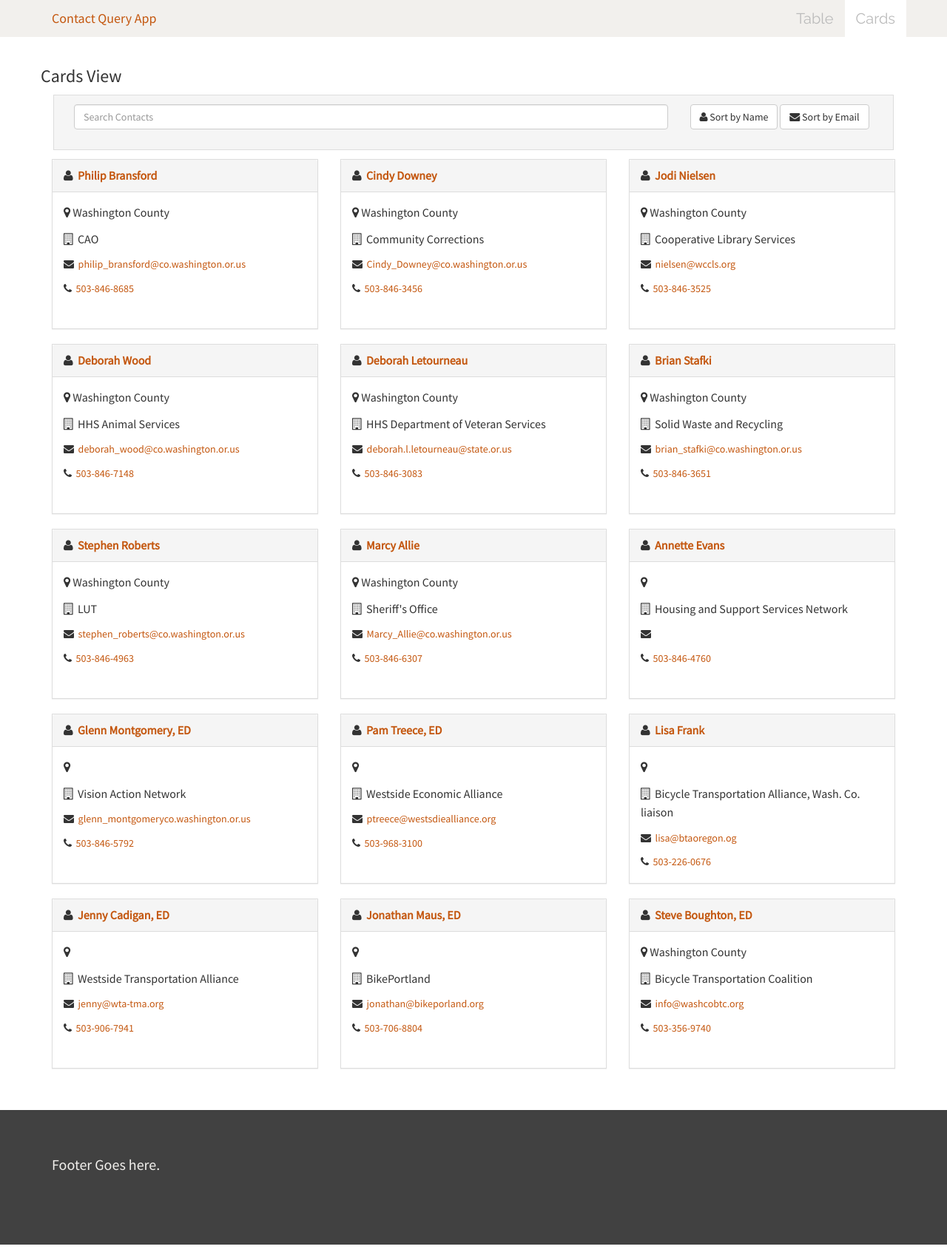
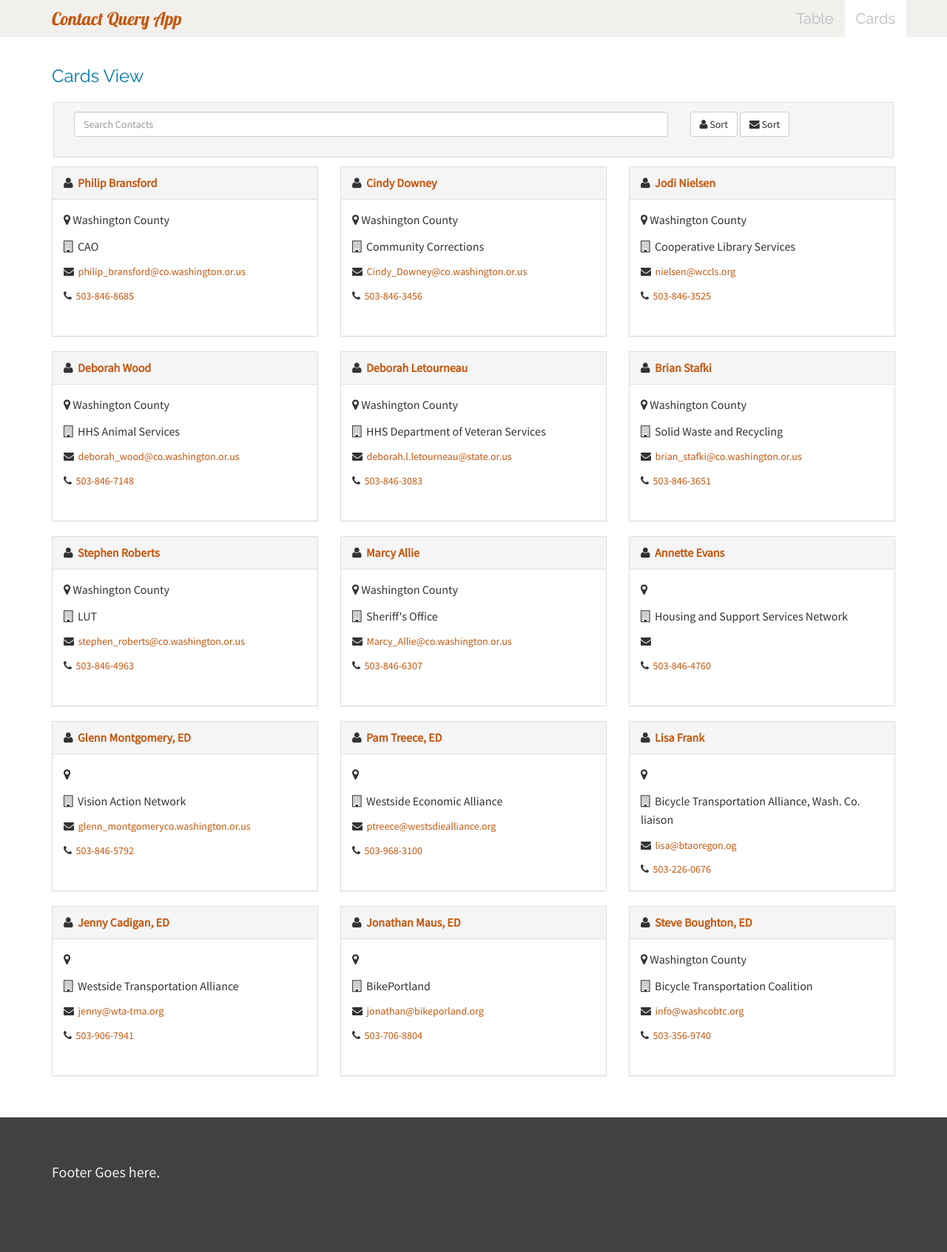
Before and after one commit to mock-up/subsite-contact-query, a Jekyll site: the page built from cards/index.html, in a window 1280 px wide. Shown: the whole page at 74% size. Built offline with Jekyll 4.4.1, drawn with Linux system fonts in a browser that asks for light colours.

Commit message:
Updates navbar brand styling.

```diff
--- a/assets/css/custom.scss
+++ b/assets/css/custom.scss
@@ -6,6 +6,7 @@
 /* ~~~~~~~~~~~~~~~~~~~~~~~~~~~~~~~~~~~~~~~~~~~~~~~~~~~~~~~~~~~~~~~~~~~~~~~~~~ */
 @import url(http://fonts.googleapis.com/css?family=Source+Sans+Pro);
 @import url(http://fonts.googleapis.com/css?family=Raleway);
+@import url(http://fonts.googleapis.com/css?family=Lobster);
 @import url(http://fonts.googleapis.com/css?family=Inconsolata);
 
 /* ~~~~~~~~~~~~~~~~~~~~~~~~~~~~~~~~~~~~~~~~~~~~~~~~~~~~~~~~~~~~~~~~~~~~~~~~~~ */
@@ -48,6 +49,14 @@
 
 .nav>li.active {
   background-color: #fff;
+}
+
+.navbar-brand {
+  font-weight: 100;
+  font-family: Lobster, cursive;
+  padding-top: 10px;
+  font-size: 24px;
+  line-height: 30px;
 }
 
 .navbar-nav>li>a {
--- a/cards/index.html
+++ b/cards/index.html
@@ -4,9 +4,7 @@
 ---
 
 <div class="container">
-  <div class="row">
-    <h1 class="page-heading">Cards View</h1>
-  </div><!-- /.row -->
+  <h1 class="page-title">Cards View</h1>
 
   <div id="contact-list">
     <div class="row search-bar">
@@ -20,10 +18,10 @@
 
       <div class="col-lg-3 hidden-xs hidden-sm">
         <button class="sort btn btn-default" data-sort="name">
-          <i class="fa fa-user"></i>&nbsp;Sort by Name
+          <i class="fa fa-user"></i>&nbsp;Sort
         </button>
         <button class="sort btn btn-default" data-sort="email">
-          <i class="fa fa-envelope"></i>&nbsp;Sort by Email
+          <i class="fa fa-envelope"></i>&nbsp;Sort
         </button>
       </div><!-- /.col -->
     </div><!-- /.row -->
```
